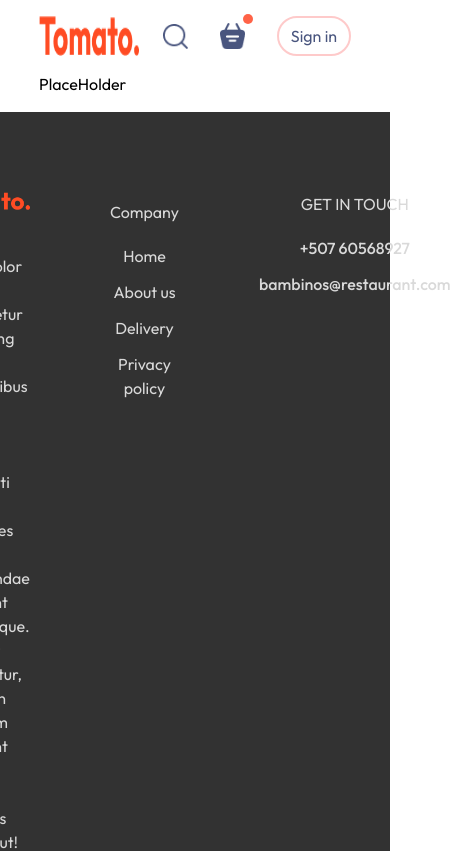
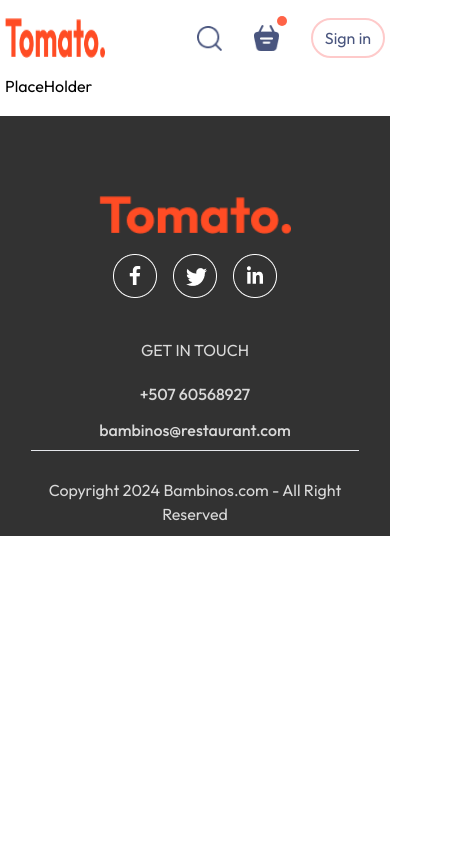
Before and after one commit to codeboy0704/restaurant_delivery_client, a React (Vite) app: page /order in a window 390 px wide. Shown: the top 851 px of the page, 451 px wide, since content can reach past the window. Built offline with nearby package versions, Linux system fonts and the light colour scheme.

Commit message:
responsive design done

```diff
--- a/src/App.css
+++ b/src/App.css
@@ -1,8 +1,9 @@
 .header{
-  height: 34vw;
+  height: 40vw;
   margin: 30px auto;
+ border-radius: 15px;
   background: url(../public/header_img.png) no-repeat;
-  background-size: contain;
+  background-size: cover;
   position: relative;
 }
 
--- a/src/components/ExploreMenu.jsx
+++ b/src/components/ExploreMenu.jsx
@@ -3,8 +3,8 @@ import { menu_list } from '../assets/assets'
 function ExploreMenu({category, setCategory}) {
   return (
     <div className='flex flex-col gap-3' id='explore-menu'>
-        <h1 className='text-[#262626] font-semibold text-[32px]'>Explore our menu</h1>
-        <p className='max-w-[60%] text-[#808080] text-[15px]'>Lorem, ipsum dolor sit amet consectetur adipisicing elit. Cupiditate laboriosam esse, optio voluptatem nisi, numquam excepturi expedita tempore distinctio vel laborum facere fuga, facilis eveniet. Iusto temporibus voluptatibus est laborum.</p>
+        <h1 className='text-[#262626] font-semibold text-[30px] text-center'>Explore our menu</h1>
+        <p className='hidden text-[#808080] text-[15px]'>Lorem, ipsum dolor sit amet consectetur adipisicing elit. Cupiditate laboriosam esse, optio voluptatem nisi, numquam excepturi expedita tempore distinctio vel laborum facere fuga, facilis eveniet. Iusto temporibus voluptatibus est laborum.</p>
         <div className='flex justify-between align-center gap-[40px] text-center no_scroll my-4'>
             {menu_list.map((el,i)=> {
                 return (
--- a/src/components/Footer.jsx
+++ b/src/components/Footer.jsx
@@ -3,27 +3,20 @@ import { assets } from '../assets/assets'
 
 function Footer() {
     return (
-    <div className='text-[#d9d9d9] bg-[#323232] flex flex-col align-center gap-4 py-[10px] px-[8vw] pt-[80px] my-4' id='footer'>
-        <div className='grid w-[100%] grid-cols-footer gap-[80px] align-center justify-center'>
-            <div className='flex flex-col align-start gap-[20px]'>
-                <img className='w-32' src={assets.logo} alt="" />
-                <p>Lorem ipsum dolor sit amet, consectetur adipisicing elit. Voluptatibus ullam incidunt, adipisci obcaecati sint voluptates quam repudiandae provident doloremque. Nesciunt aspernatur, optio non quisquam provident suscipit totam reiciendis quaerat ut!</p>
-                <div className='flex gap-4'>
+        <div className='text-[#d9d9d9] bg-[#323232] flex flex-col align-center gap-6 py-[10px] px-[8vw] pt-[80px] my-4' id='footer'>
+            <div className='grid grid-cols-3 gap-2 '>
+                <div className='flex mb-8 col-span-3 sm:col-span-2 flex-col align-start justify-center gap-[20px]'>
+                    <div className='mx-auto sm:mx-[2px]'>
+                        <img className='w-48' src={assets.logo} alt="" />
+                    </div>
+                    <p className='hidden'>Lorem ipsum dolor sit amet, consectetur adipisicing elit. Voluptatibus ullam incidunt, adipisci obcaecati sint voluptates quam repudiandae provident doloremque. Nesciunt aspernatur, optio non quisquam provident suscipit totam reiciendis quaerat ut!</p>
+                    <div className='flex gap-4 justify-center sm:justify-normal'>
                         <img className='cursor-pointer' src={assets.facebook_icon} alt="" />
                         <img className='cursor-pointer' src={assets.twitter_icon} alt="" />
                         <img className='cursor-pointer' src={assets.linkedin_icon} alt="" />
                     </div>
                 </div>
-            <div className='flex flex-col align-start gap-[20px] text-center my-2'>
-                <h2>Company</h2>
-                <ul className='flex flex-col gap-3 justify-center align-center'>
-                    <li className='text-center cursor-pointer'>Home</li>
-                    <li className='text-center cursor-pointer'>About us</li>
-                    <li className='text-center cursor-pointer'>Delivery</li>
-                    <li className='text-center cursor-pointer'>Privacy policy</li>
-                </ul>
-            </div>
-            <div className='flex flex-col align-center text-center gap-[20px]'>
+                <div className='flex col-span-3 sm:col-span-1 flex-col justify-center text-center gap-[20px]'>
                     <h2>GET IN TOUCH</h2>
                     <ul className='flex flex-col gap-3 font-medium'>
                         <li className='cursor-pointer'>+507 60568927</li>
--- a/src/components/Header.jsx
+++ b/src/components/Header.jsx
@@ -3,10 +3,10 @@ import React from 'react'
 function Header() {
   return (
     <div className='header'>
-        <div className='flex absolute flex-col align-start gap-[1.6vw] w-[50%] bottom-[10%] leff-[6vw] px-4 animate-fadeIn'>
-            <h2 className='font-medium text-white text-xl'>Order your favorite food here</h2>
-            <p className='text-white text-[1.2vw]'>Lorem ipsum dolor sit amet consectetur, adipisicing elit. Incidunt quia hic odit necessitatibus aliquid doloremque, aspernatur maiores a. Delectus eos cupiditate reiciendis sint animi nobis quam in officia enim maxime.</p>
-            <button className='text-[#747474] font-medium bg-white rounded-2xl w-32 py-2 '>View Menu</button>
+        <div className='flex absolute max-w-[95%] sm:max-w-[70%] flex-col align-start gap-[1.1vw] bottom-[10%] leff-[6vw] px-4 animate-fadeIn'>
+            <h2 className='font-medium text-white text-[32px] sm:text-[40px]'>Order your favorite food here</h2>
+            <p className='hidden sm:inline sm:text-[1.9vw] sm:mb-[12px] text-white text-[1.2vw]'>Lorem ipsum dolor sit amet consectetur, adipisicing elit. Incidunt quia hic odit necessitatibus aliquid doloremque, aspernatur maiores a. Delectus eos cupiditate reiciendis sint animi nobis quam in officia enim maxime.</p>
+            <button className='text-[#747474] font-medium bg-white rounded-2xl w-24 py-[7px] '>View Menu</button>
         </div>
     </div>
   )
--- a/src/index.css
+++ b/src/index.css
@@ -14,15 +14,15 @@ body{
   min-height: 100vh;
 }
 
+.app{
+  padding: 2px 5px;
+}
+
 a{
   text-decoration: none;
   color: inherit;
 }
 
-.app{
-  width: 80%;
-  margin: auto
-}
 
 .active{
   border-bottom: 2px solid tomato;
```
Lines whose indentation alone changed are shown as unchanged.
